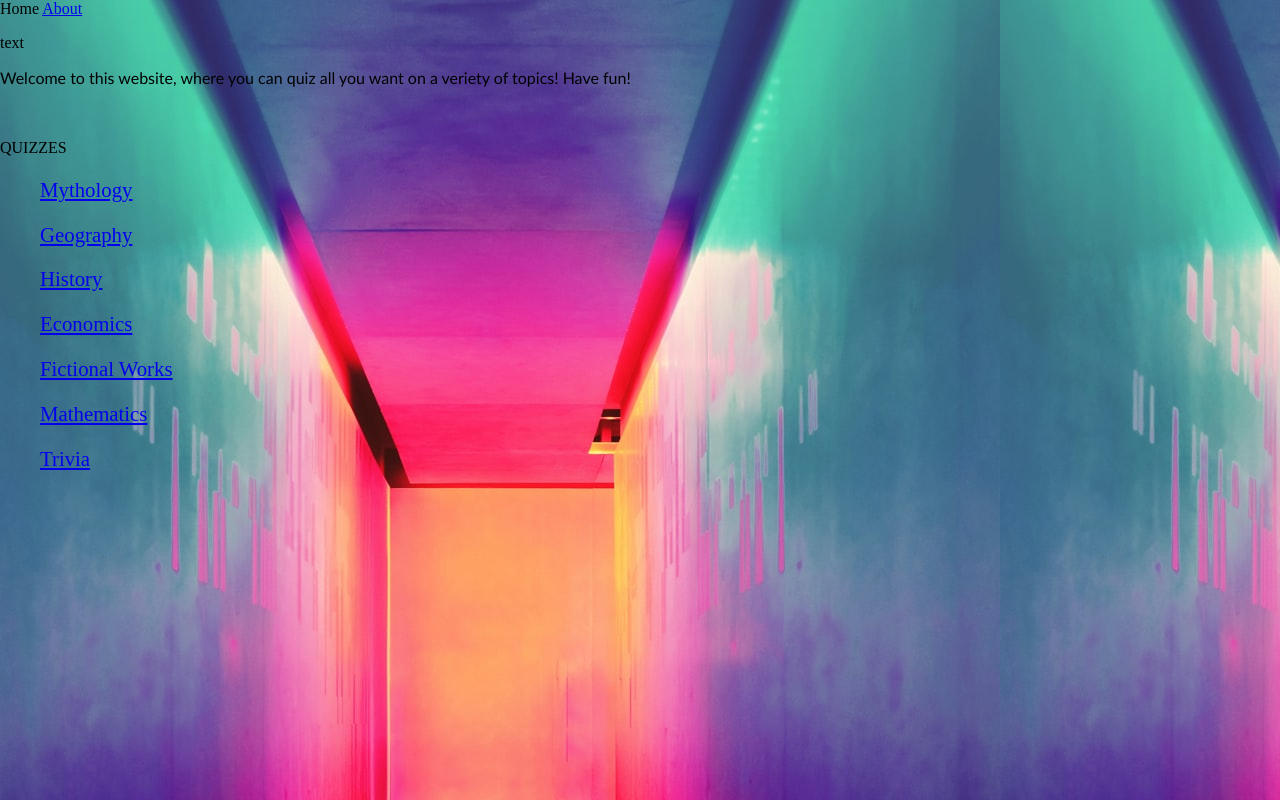
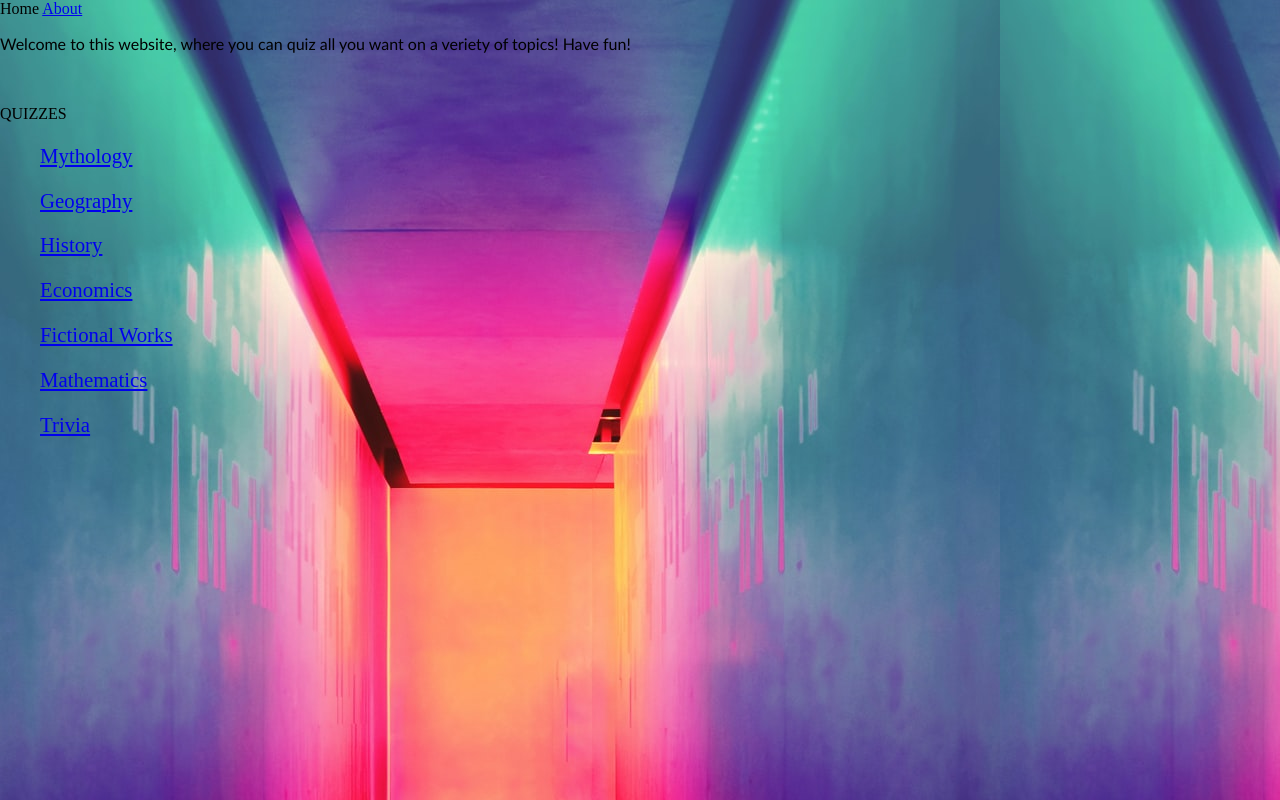
Before and after one commit to srk112006/quiz, a plain HTML site: page index.html in a window 1280 px wide. Drawn offline with Linux system fonts and the light colour scheme.

Commit message:
Update index.html

```diff
--- a/index.html
+++ b/index.html
@@ -47,7 +47,6 @@ body {margin:0;}
 <div class="index.html">Home</a>
   <a href="page3.html">About</a>
 </div>
-<p>text</p>
 
 
 </head>
```
